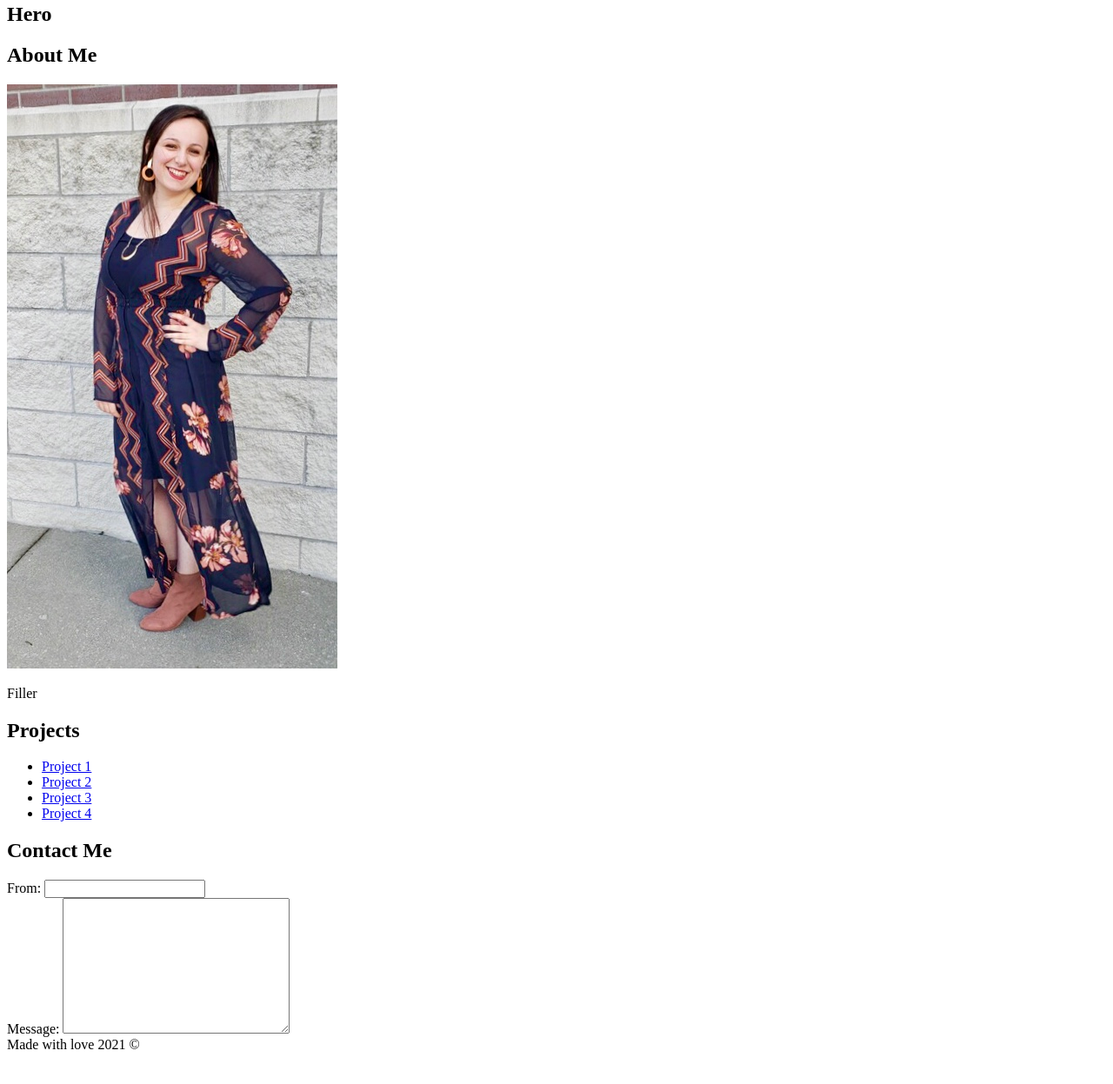
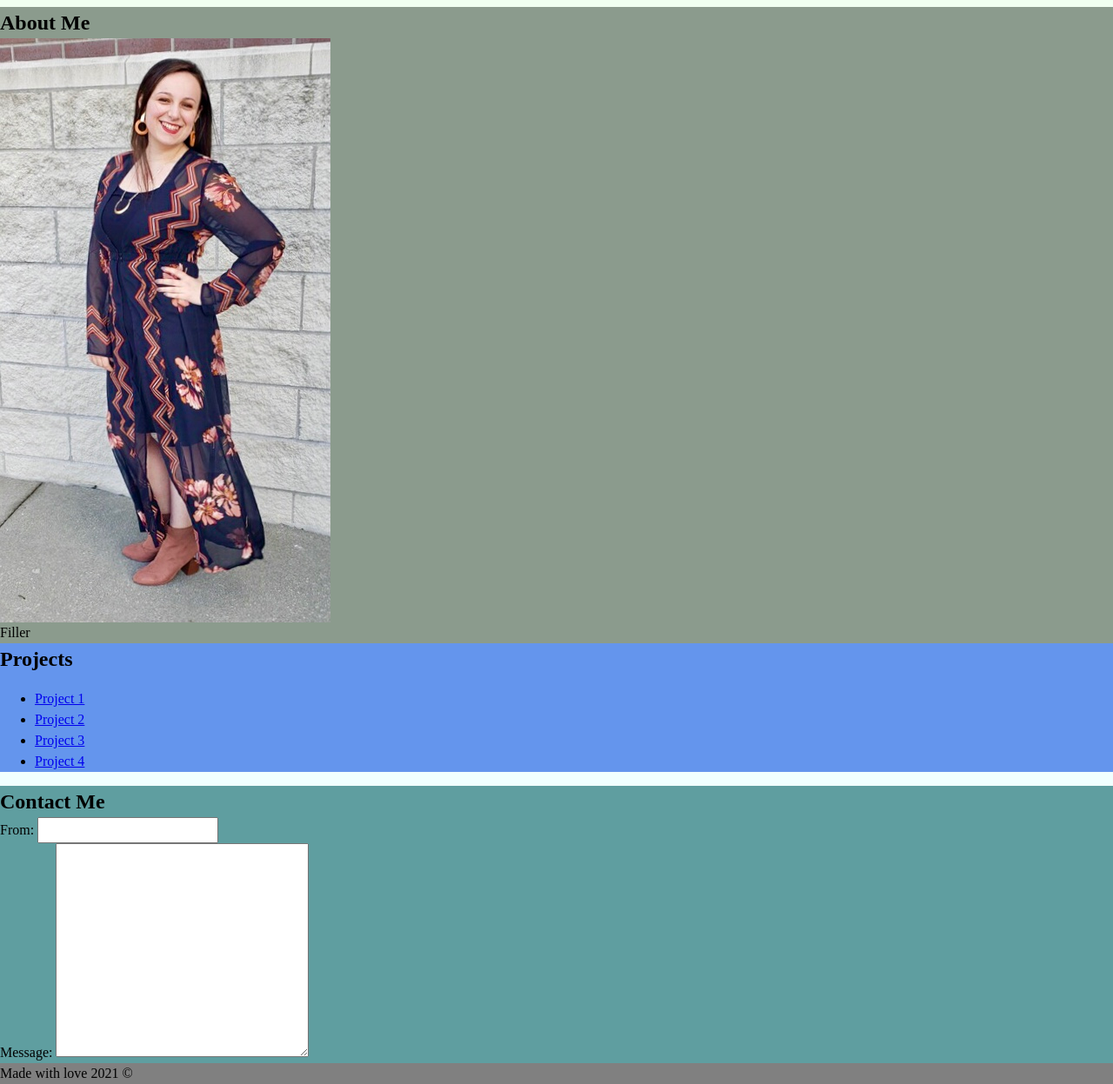
Before and after one commit to spirithoula/02_portfolio, a plain HTML site: page index.html in a window 1280 px wide. Shown: the part 64-1311 px from the top of the page at 87% size. Before the commit the page ends 1283 px from the top, so only its background shows below. Drawn offline with Linux system fonts and the light colour scheme.

Commit message:
css changes

```diff
--- /dev/null
+++ b/assets/css/style.css
@@ -0,0 +1,33 @@
+nav {
+    background-color: grey;
+}
+
+main {
+    background-color: azure;
+}
+
+#hero {
+    background-color: rgb(209, 222, 223);
+}
+
+#about-me {
+    background-color: rgb(139, 155, 141);
+}
+
+#projects {
+    background-color: cornflowerblue;
+}
+
+#contact-me {
+    background-color: cadetblue;
+}
+
+footer {
+    background-color: grey;
+}
+
+@media screen and (min-width: 768px) {
+    #hero {
+        background-color: honeydew;
+    }
+}
--- /dev/null
+++ b/assets/reset.css
@@ -0,0 +1,78 @@
+/* Box sizing rules */
+*,
+*::before,
+*::after {
+  box-sizing: border-box;
+}
+
+/* Remove default padding */
+ul[class],
+ol[class] {
+  padding: 0;
+}
+
+/* Remove default margin */
+body,
+h1,
+h2,
+h3,
+h4,
+p,
+ul[class],
+ol[class],
+li,
+figure,
+figcaption,
+blockquote,
+dl,
+dd {
+  margin: 0;
+}
+
+/* Set core body defaults */
+body {
+  min-height: 100vh;
+  scroll-behavior: smooth;
+  text-rendering: optimizeSpeed;
+  line-height: 1.5;
+}
+
+/* Remove list styles on ul, ol elements with a class attribute */
+ul[class],
+ol[class] {
+  list-style: none;
+}
+
+/* A elements that don't have a class get default styles */
+a:not([class]) {
+  text-decoration-skip-ink: auto;
+}
+
+/* Make images easier to work with */
+img {
+  max-width: 100%;
+  display: block;
+}
+
+/* Natural flow and rhythm in articles by default */
+article > * + * {
+  margin-top: 1em;
+}
+
+/* Inherit fonts for inputs and buttons */
+input,
+button,
+textarea,
+select {
+  font: inherit;
+}
+
+/* Remove all animations and transitions for people that prefer not to see them */
+@media (prefers-reduced-motion: reduce) {
+  * {
+    animation-duration: 0.01ms !important;
+    animation-iteration-count: 1 !important;
+    transition-duration: 0.01ms !important;
+    scroll-behavior: auto !important;
+  }
+}
--- a/index.html
+++ b/index.html
@@ -4,6 +4,8 @@
     <meta charset="UTF-8">
     <meta http-equiv="X-UA-Compatible" content="IE=edge">
     <meta name="viewport" content="width=device-width, initial-scale=1.0">
+    <link rel="stylesheet" href="./assets/reset.css">
+    <link rel="stylesheet" href="./assets/css/style.css">
     <title>Alex's Portfolio</title>
 </head>
 <body>
@@ -12,17 +14,17 @@
     </nav>
 
     <main>
-        <section>
+        <section id="hero">
             <h2>Hero</h2>
         </section>
-        <section>
+        <section id="about-me">
             <h2>About Me</h2>
             <img src="./assets/css/images/IMG_5943.jpeg" alt="Alex Harrington Picture" srcset="">
             <p>
                 Filler
             </p>
         </section>
-        <section>
+        <section id="projects">
             <h2>Projects</h2>
             <ul>
                 <li>
@@ -39,7 +41,7 @@
                 </li>
             </ul>
         </section>
-        <section>
+        <section id="contact-me">
             <h2>Contact Me</h2>
             <form>
                 <div>
```
Also changed, not shown: 1 other file.
